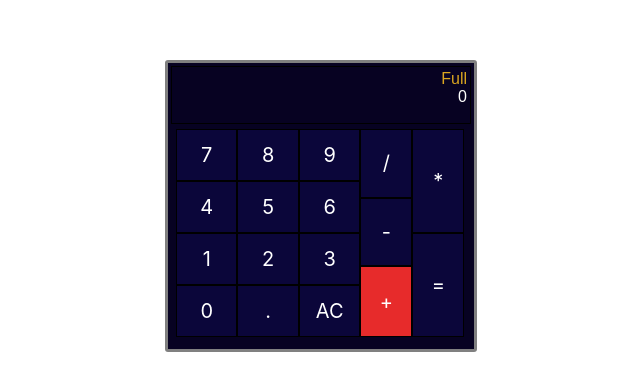
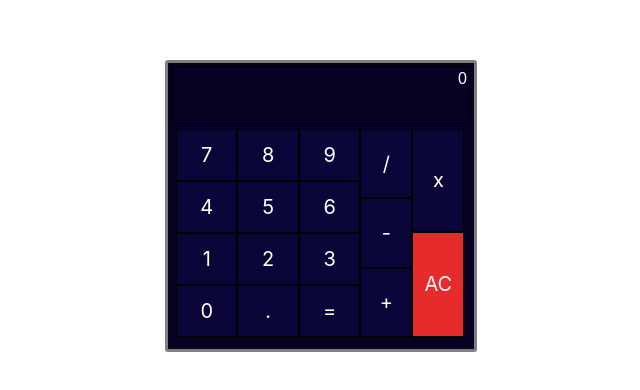
Before and after one commit to faridhuseynov/Calculator_FCC, a React (Create React App) app: page / in a window 1280 px wide. Shown: the part 190-580 px from the top of the page, without its empty margins (319-959 px from the left). Built offline with nearby package versions, Linux system fonts and the light colour scheme.

Commit message:
Calculator display and keyboard set up. Logic pending

```diff
--- a/src/components/Buttons/DoubleSizeButton/DoubleSizeButton.js
+++ b/src/components/Buttons/DoubleSizeButton/DoubleSizeButton.js
@@ -3,7 +3,7 @@ import classes from "./DoubleSizeButton.module.css";
 
 const doubleSizeButton = (props) =>{
     return(
-        <div className={classes.Double}>
+        <div className={classes.Double} onClick={()=>props.buttonClicked(props.value)}>
             {props.value}
 
         </div>
--- a/src/components/Buttons/SingleSizeButton/SingleSizeButton.js
+++ b/src/components/Buttons/SingleSizeButton/SingleSizeButton.js
@@ -3,7 +3,7 @@ import classes from "./SingleSizeButton.module.css";
 
 const singleSizeButton = (props) => {
     return(
-        <div className={classes.Single}>
+        <div className={classes.Single} onClick={()=>props.buttonClicked(props.value)}>
             {props.value}
 
         </div>
--- a/src/components/Display/Display.js
+++ b/src/components/Display/Display.js
@@ -5,7 +5,7 @@ const display = (props) => {
     return(
         <div className={classes.Display}>
             <p className={classes.FullList}>
-                Full
+                {props.ops}
         </p>
             <p>
                 {props.last}
--- a/src/components/Keyboard/Keyboard.js
+++ b/src/components/Keyboard/Keyboard.js
@@ -3,29 +3,29 @@ import classes from "./Keyboard.module.css";
 import SingleSizeButton from "../Buttons/SingleSizeButton/SingleSizeButton";
 import DoubleSizeButton from "../Buttons/DoubleSizeButton/DoubleSizeButton";
 // import DoubleSizeButton from "../Buttons/DoubleSizeButton/DoubleSizeButton";
-const keyboard = () => {
+const keyboard = (props) => {
     return (
         <div className={classes.Keyboard}>
             <div className={classes.Left}>
-                <SingleSizeButton id="seven" value="7" />
-                <SingleSizeButton id="eight" value="8" />
-                <SingleSizeButton id="nine" value="9" />
-                <SingleSizeButton id="four" value="4" />
-                <SingleSizeButton id="five" value="5" />
-                <SingleSizeButton id="six" value="6" />
-                <SingleSizeButton id="one" value="1" />
-                <SingleSizeButton id="two" value="2" />
-                <SingleSizeButton id="three" value="3" />
-                <SingleSizeButton id="zero" value="0" />
-                <SingleSizeButton id="decimal" value="." />
-                <SingleSizeButton id="clear" value="AC" bgdColor="" />
+                <SingleSizeButton buttonClicked={props.clicked} id="seven" value="7" />
+                <SingleSizeButton buttonClicked={props.clicked} id="eight" value="8" />
+                <SingleSizeButton buttonClicked={props.clicked} id="nine" value="9" />
+                <SingleSizeButton buttonClicked={props.clicked} id="four" value="4" />
+                <SingleSizeButton buttonClicked={props.clicked} id="five" value="5" />
+                <SingleSizeButton buttonClicked={props.clicked} id="six" value="6" />
+                <SingleSizeButton buttonClicked={props.clicked} id="one" value="1" />
+                <SingleSizeButton buttonClicked={props.clicked} id="two" value="2" />
+                <SingleSizeButton buttonClicked={props.clicked} id="three" value="3" />
+                <SingleSizeButton buttonClicked={props.clicked} id="zero" value="0" />
+                <SingleSizeButton buttonClicked={props.clicked} id="decimal" value="." />
+                <SingleSizeButton buttonClicked={props.clicked} id="equals" value="=" bgdColor="" />
             </div>
             <div className={classes.Right}>
-                <SingleSizeButton value="/" />
-                <SingleSizeButton value="-" />
-                <DoubleSizeButton value="+"/>
-                <SingleSizeButton value="*" />
-                <SingleSizeButton id="equals" value="=" />
+                <SingleSizeButton buttonClicked={props.clicked} id="divide" value="/" />
+                <SingleSizeButton buttonClicked={props.clicked} id="subtract" value="-" />
+                <SingleSizeButton buttonClicked={props.clicked} id="add" value="+" />
+                <SingleSizeButton buttonClicked={props.clicked} id="multiply" value="x" />
+                <DoubleSizeButton buttonClicked={props.clicked} id="clear" value="AC"/>
             </div>
 
         </div>
--- a/src/containers/Calculator.js
+++ b/src/containers/Calculator.js
@@ -1,18 +1,153 @@
-import React, { Component } from "react";
+import React, { Component, useState } from "react";
 import classes from "./Calculator.module.css";
 import Display from "../components/Display/Display";
 import Keyboard from "../components/Keyboard/Keyboard";
-class Calculator extends Component{
-    state={
-        operations:"",
-        lastPushed:0
+
+class Calculator extends Component {
+    state = {
+        operations: "",
+        lastPushed: "0",
+        decimalClicked: false,
+        doubleValue: ""
     }
 
-    render(){
-        return(
+    componentDidUpdate(prevProps, prevState) {
+        if(prevState.lastPushed==="="){
+            this.setState({
+                lastPushed: "0",
+                operations: "",
+                decimalClicked: false,
+            });
+        }
+    }
+
+    inputCheck = (input) => {
+        let last = 0;
+        let ops="";
+        if (input === "AC") {
+            this.setState({
+                lastPushed: "0",
+                operations: "",
+                decimalClicked: false,
+            });
+        }
+        else if (input >= 0) {
+            if (this.state.decimalClicked) {
+                last=this.state.lastPushed.concat(input);
+                ops=this.state.operations.concat(input);
+                this.setState({
+                    lastPushed: last,
+                    operations: ops
+                })
+            }
+            else {
+                last = 0;
+                if (this.state.lastPushed >= 0) {
+                    last = Number(this.state.lastPushed);
+                }
+                last = Number(last * 10) + Number(input);
+                ops=this.state.operations.concat(input);
+                this.setState({
+                    lastPushed: last,
+                    operations: ops
+                })
+            }
+        }
+
+        else if (input == '.') {
+            if (!this.state.decimalClicked) {
+                if (this.state.lastPushed >= 0){
+                    last=this.state.lastPushed + ".";
+                    ops=this.state.operations.concat(".");
+                        this.setState({
+                            lastPushed: last,
+                            operations: ops
+                        })
+                }
+                else {
+                    ops=this.state.operations.concat("0.");
+                    this.setState({
+                        lastPushed: "0.",
+                        operations: ops
+                    });
+                }
+                this.setState({
+                    decimalClicked: true
+                })
+            }
+        }
+
+        else {
+            if (this.state.lastPushed === "." || this.state.lastPushed >= 0 && input!=="=") {
+                ops = this.state.operations.concat(input);
+                this.setState({
+                    lastPushed: input,
+                    operations: ops
+                })
+            }
+            else if (input === "-") {
+                ops = this.state.operations;
+                if (this.state.lastPushed === "-") {
+                    if (ops[ops.length - 2] === '.' || (ops[ops.length - 2] >= 0)) {
+                        ops = ops.concat(input);
+                        this.setState({
+                            lastPushed: input,
+                            operations: ops
+                        })
+                    }
+                }
+
+                else {
+                    ops = this.state.operations.concat(input);
+                    this.setState({
+                        lastPushed: input,
+                        operations: ops
+                    })
+                }
+            }
+
+            else if (input === '+' || input === 'x' || input === '/' || input==="=") {
+                if (!(this.state.lastPushed >= 0) && input!=="=") {
+                    ops = this.state.operations.slice(0, -1);
+                    let check = ops[ops.length - 1];
+                    if (check !== '.' && !(check >= 0)) {
+                        ops = ops.slice(0, -1);
+                    }
+                    ops = ops.concat(input);
+                    this.setState({
+                        lastPushed: input,
+                        operations: ops
+                    })
+                }
+                else {
+                    ops = this.state.operations;
+                    ops = ops.concat("=");
+                    this.setState({
+                        operations: ops
+                    })
+                    this.calculateOperation();
+
+                }
+            }
+            this.setState({
+                decimalClicked: false
+            })
+        }
+    }
+
+    clickHandler = (event) => {
+        this.inputCheck(event);
+    }
+
+    calculateOperation(){
+
+    }
+
+    render() {
+        return (
             <div className={classes.Calculator}>
-                <Display id="display" last={this.state.lastPushed}/>
-                <Keyboard />
+                <Display id="display" last={this.state.lastPushed} ops={this.state.operations} />
+                <Keyboard clicked={this.clickHandler} />
             </div>
         )
     }
```
Also changed, not shown: 1 other file (tests, documents, lock files or other folders).
